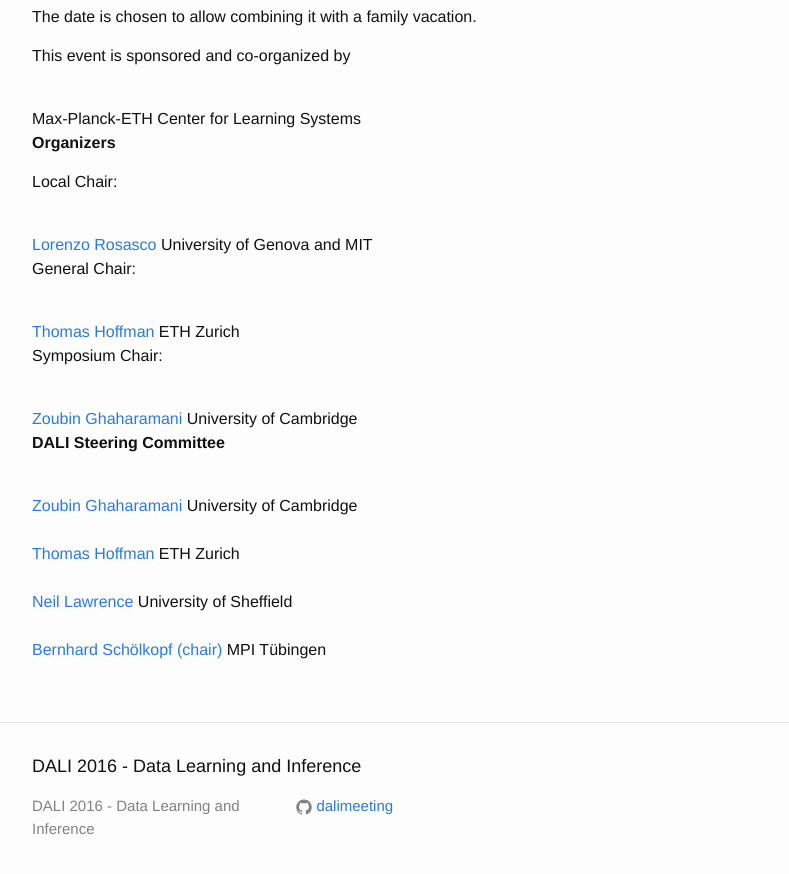
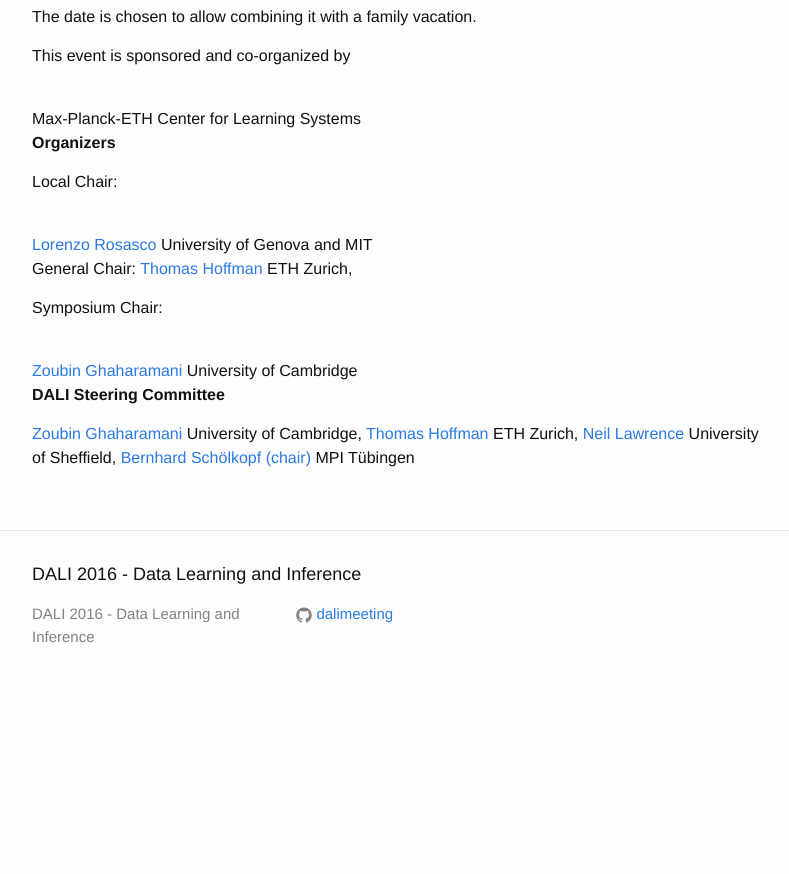
Before and after one commit to dalimeeting/dalimeeting.github.io, a Jekyll site: the page built from index.html, in a window 1280 px wide and 900 px high, scrolled down 712 px. Shown: the top 874 px of the window, without its empty margins (238-1027 px from the left). Built offline with Jekyll 4.4.1, drawn with Linux system fonts in a browser that asks for light colours; after the commit the page ends 1420 px from its top, so only the background shows below that.

Commit message:
Add new about layout and committee structure.

```diff
--- a/_layouts/about.html
+++ b/_layouts/about.html
@@ -28,10 +28,10 @@
   {% endif %}
 
   {% if site.conference.general %}
-  <p>General Chair:</p>
+  <p>General Chair:
   {% for person in site.conference.general %}
-  <br>{% if person.url %}<a href="{{ person.url }}">{% endif %}{{ person.name }}{% if person.url %}</a>{% endif %} {{ person.institute }}</br>
-  {% endfor %}
+  {% if person.url %}<a href="{{ person.url }}">{% endif %}{{ person.name }}{% if person.url %}</a>{% endif %} {{ person.institute }}{% unless person == site.conference.general | last %}, {% endunless %}
+  {% endfor %}</p>
   {% endif %}
 
   {% if site.conference.symposium %}
@@ -49,10 +49,11 @@
   {% endif %}
 
   {% if site.conference.steering %}
+  {% assign lastone = site.conference.steering | last %}
   <p><strong>DALI Steering Committee</strong></p>
   {% for person in site.conference.steering %}
-  <br>{% if person.url %}<a href="{{ person.url }}">{% endif %}{{ person.name }}{% if person.url %}</a>{% endif %} {{ person.institute }}</br>
-  {% endfor %}
+  {% if person.url %}<a href="{{ person.url }}">{% endif %}{{ person.name }}{% if person.url %}</a>{% endif %} {{ person.institute }}{% unless person == lastone %}, {% endunless %}
+  {% endfor %}</p>
   {% endif %}
 
   {% if site.conference.fundraising %}
```
